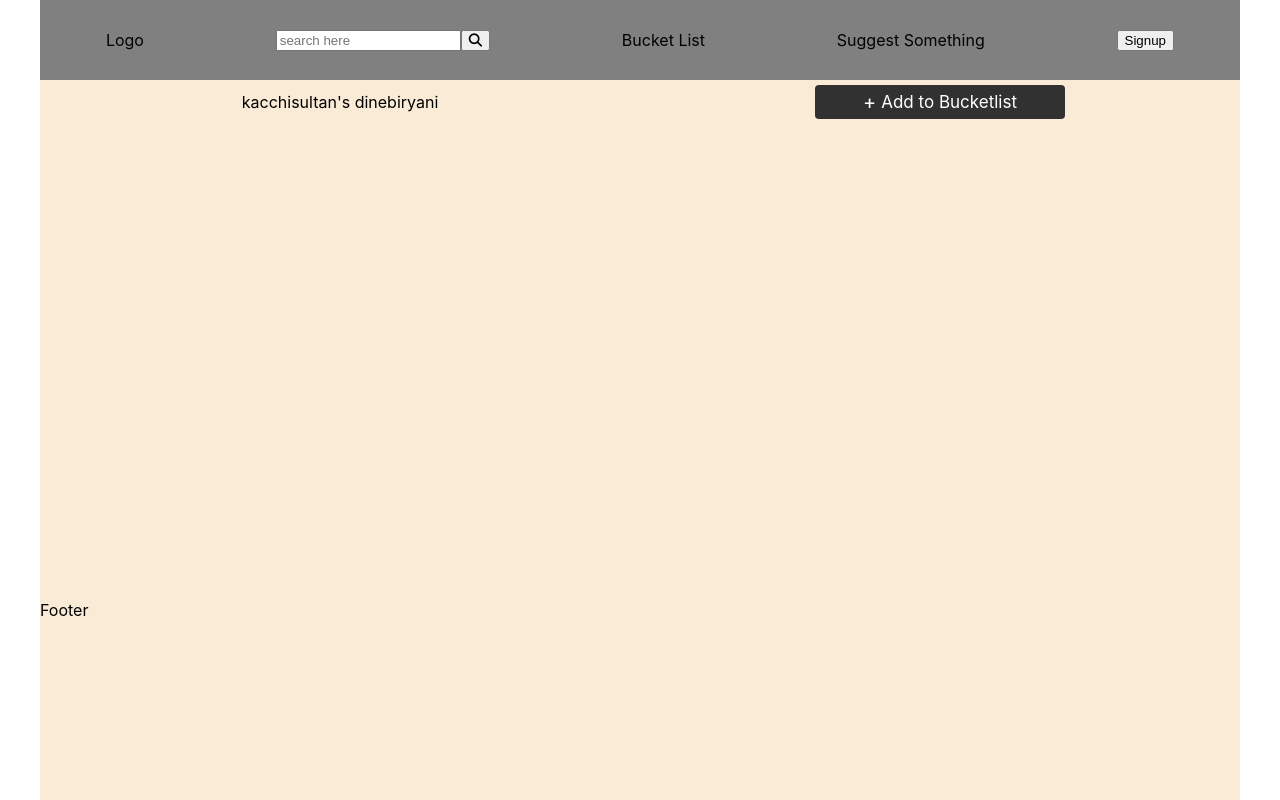
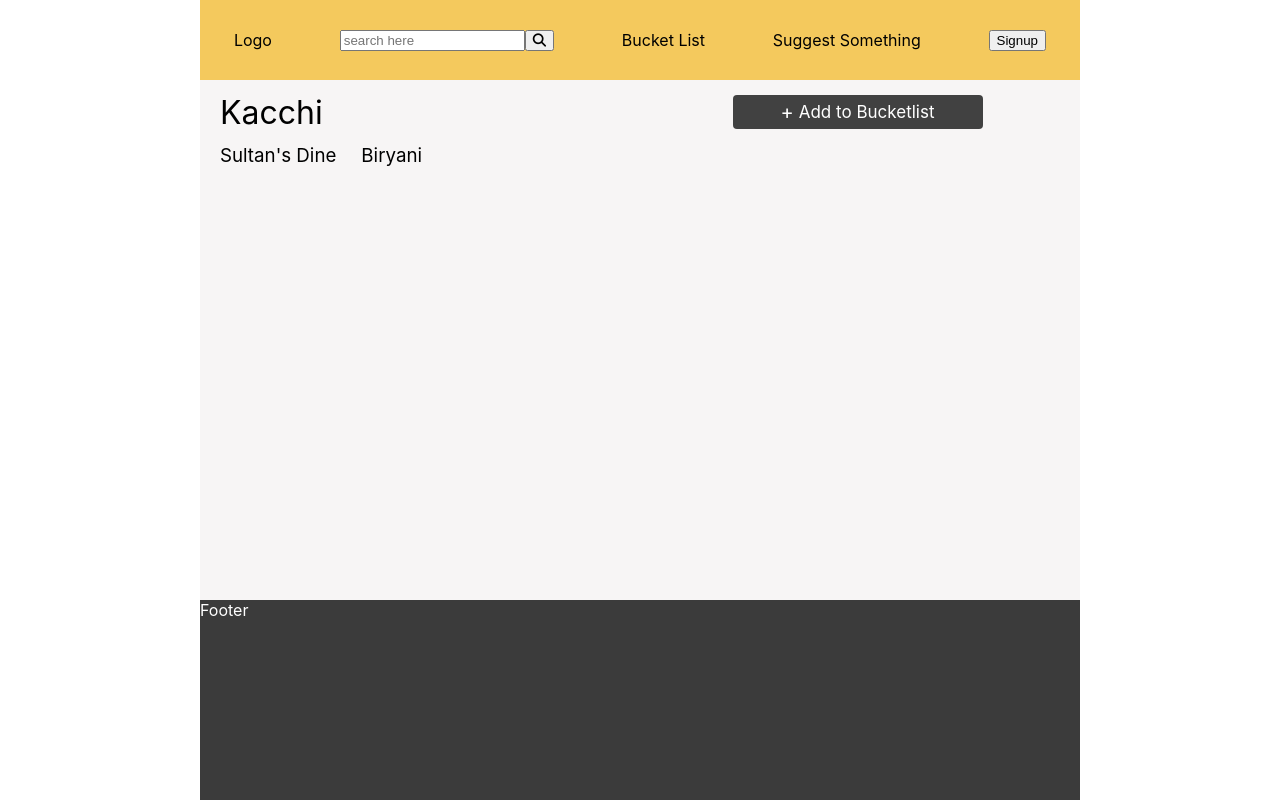
Before and after one commit to MushfiqMashuk/FoodMortem, a Next.js app: page /products/1 in a window 1280 px wide. Built offline with nearby package versions, Linux system fonts and the light colour scheme; data requests are answered from the project's data file.

Commit message:
Single product page name & description design alignment

```diff
--- a/components/Footer/footer.module.scss
+++ b/components/Footer/footer.module.scss
@@ -1,4 +1,7 @@
+@import "../../styles/Variables.scss";
+
 .container {
-  background-color: antiquewhite;
+  background-color: $footer_background_color;
   min-height: 25vh;
+  color: white;
 }
--- a/components/Layout/layout.module.scss
+++ b/components/Layout/layout.module.scss
@@ -1,4 +1,6 @@
+@import "../../styles/Variables.scss";
+
 .body {
-  background-color: antiquewhite;
+  background-color: $body_background_color;
   min-height: 65vh;
 }
--- a/components/Navbar/navbar.module.scss
+++ b/components/Navbar/navbar.module.scss
@@ -1,8 +1,10 @@
+@import "../../styles/Variables.scss";
+
 .container {
   display: flex;
   justify-content: space-around;
   align-items: center;
-  background-color: gray;
+  background-color: $navbar_background_color;
   min-height: 10vh;
 }
 
--- a/pages/_app.js
+++ b/pages/_app.js
@@ -13,7 +13,6 @@ import Layout from "../components/Layout";
 import LoadingSpinner from "../components/LoadingSpinner";
 import "../styles/globals.scss";
 NProgress.configure({
-  easing: "ease",
   speed: 400,
   showSpinner: false,
 });
--- a/pages/products/[productId].jsx
+++ b/pages/products/[productId].jsx
@@ -10,17 +10,24 @@ function SingleProduct({ product }) {
   }
 
   return (
-    <div className={styles.top_section}>
-      <div className={styles.product_description}>
-        <div className={styles.product_name}>{product.name}</div>
-        <div className={styles.product_brand}>{product.brand}</div>
-        <div className={styles.product_category}>{product.category}</div>
+    <div className={styles.header}>
+      <div className={styles.top_section}>
+        <div className={styles.product_name}>
+          <h1>{product.name}</h1>
+        </div>
+        <div className={styles.bucket_list}>
+          <div className={styles.bucket_list_button}>
+            <div className={styles.plus}>+</div>
+            <span className={styles.button_title}>Add to Bucketlist</span>
+          </div>
+        </div>
       </div>
-      <div className={styles.bucket_list}>
-        <div className={styles.bucket_list_button}>
-          <div className={styles.plus}>+</div>
-          <span className={styles.button_title}>Add to Bucketlist</span>
+      <div className={styles.product_info}>
+        <div className={styles.product_description}>
+          <h3 className={styles.product_brand}>{product.brand}</h3>
+          <h3 className={styles.product_category}>{product.category}</h3>
         </div>
+        <div className={styles.other_description}></div>
       </div>
     </div>
   );
--- a/pages/products/singleProduct.module.scss
+++ b/pages/products/singleProduct.module.scss
@@ -1,14 +1,19 @@
 @import "../../styles/Variables";
+
+.header {
+  display: flex;
+  flex-direction: column;
 
   .top_section {
     display: flex;
     justify-content: space-between;
     align-items: center;
+    padding: 10px 10px 10px 20px;
 
-  .product_description {
+    .product_name {
       flex: 1;
       display: flex;
-    justify-content: center;
+      justify-content: flex-start;
     }
 
     .bucket_list {
@@ -16,7 +21,6 @@
       display: flex;
       justify-content: center;
       align-items: center;
-  }
 
       .bucket_list_button {
         display: flex;
@@ -72,3 +76,35 @@
         }
       }
     }
+  }
+
+  .product_info {
+    display: flex;
+    justify-content: space-between;
+    padding-left: 20px;
+
+    .product_description {
+      flex: 1;
+      display: flex;
+      justify-content: flex-start;
+      align-items: center;
+      .product_category {
+        padding: 0px 25px;
+        &:hover {
+          text-decoration: underline;
+          cursor: pointer;
+        }
+      }
+      .product_brand {
+        &:hover {
+          text-decoration: underline;
+          cursor: pointer;
+        }
+      }
+    }
+    .other_description {
+      flex: 1;
+      display: flex;
+    }
+  }
+}
--- a/styles/_Variables.scss
+++ b/styles/_Variables.scss
@@ -1,3 +1,6 @@
-$bucket_list_button: #313131;
-$bucket_list_button_hover: #414141;
+$bucket_list_button:  #414141;
+$bucket_list_button_hover: #313131;
 $top_loader_color: #0969da;
+$navbar_background_color: #f4c95d;
+$body_background_color: rgb(247, 245, 245);
+$footer_background_color: #3B3B3B;
--- a/styles/globals.scss
+++ b/styles/globals.scss
@@ -3,15 +3,27 @@
 
 html,
 body {
-  padding: 0px 20px 0px 20px;
+  padding: 0px 100px 0px 100px;
   margin: 0;
   font-family: -apple-system, BlinkMacSystemFont, Segoe UI, Roboto, Oxygen,
     Ubuntu, Cantarell, Fira Sans, Droid Sans, Helvetica Neue, sans-serif;
 }
 
+h1,
+h2,
+h3,
+h4,
+h5,
+h6 {
+  padding: 0px;
+  margin: 0px;
+  text-transform: capitalize;
+  font-weight: 400;
+}
+
 /* Top progress bar design */
 #nprogress .bar {
-  height: 3.5px;
+  height: 4px;
   background: $top_loader_color;
 }
 
```
Lines whose indentation alone changed are shown as unchanged.
